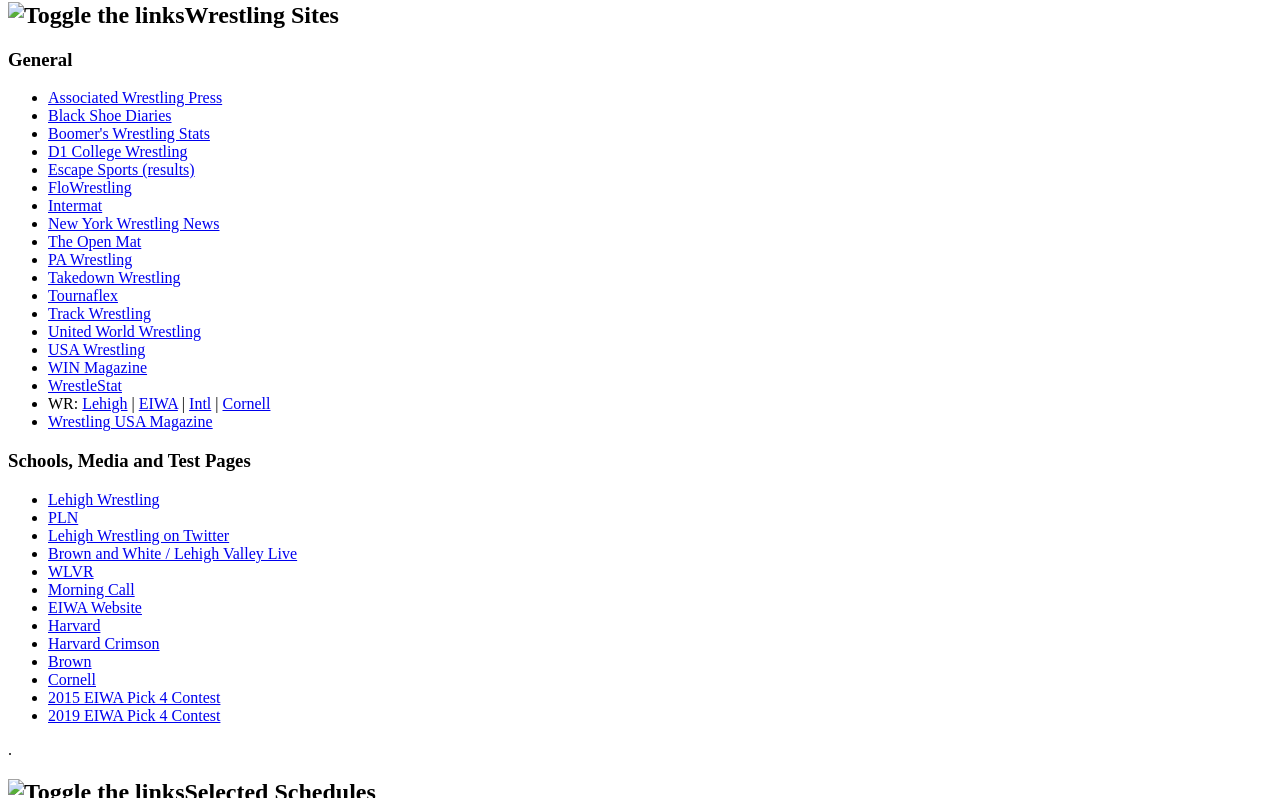
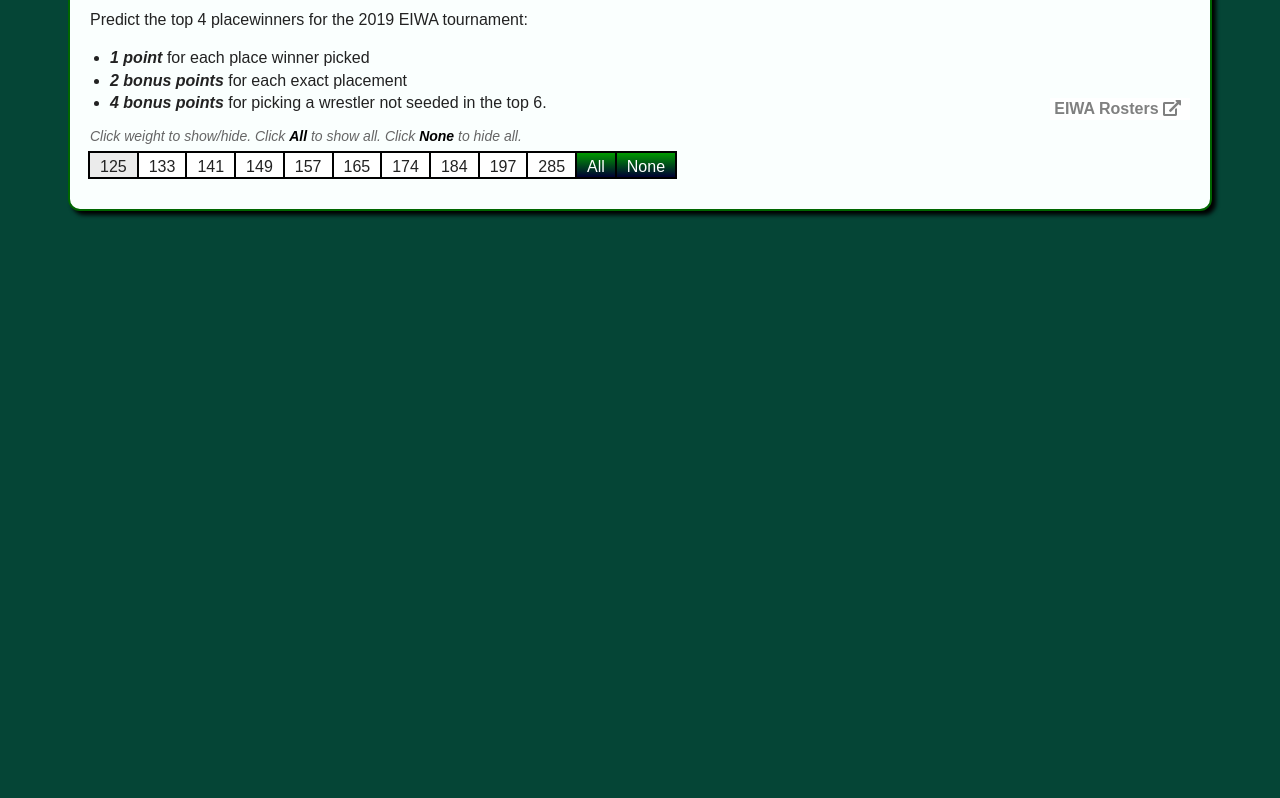
Before and after one commit to williamc8/eiwa_spa, a plain HTML site: page index.htm in a window 1280 px wide. Shown: the part 116-914 px from the top of the page. After the commit the page ends 800 px from the top, so only its background shows below. Drawn offline with Linux system fonts and the light colour scheme; files that its build step writes are made by us from their sources.

Commit message:
Add files via upload

```diff
--- a/index.htm
+++ b/index.htm
@@ -1,153 +1,105 @@
 <!doctype html>
-
-<html lang="en" class="no-js">
+<html lang="en" class="no-js no-store">
 <head>
     <meta charset="utf-8">
-    <title>2018-2019 D1 College Wrestling</title>
-    <link rel="stylesheet" type="text/css" href="css/wrestling_schedule.css">
+    <meta name="viewport" content="width=device-width, initial-scale=1, shrink-to-fit=no">
+    <script type="text/javascript">
+        document.documentElement.className=document.documentElement.className.replace(/\bno-js\b/,'js');
+        if (typeof window.localStorage !== 'undefined') {
+            document.documentElement.className = 'js';
+        }
+    </script>
+    <title>2019 EIWA Pick 4 Contest</title>
+    <link rel="stylesheet" href="https://use.fontawesome.com/releases/v5.4.1/css/all.css" integrity="sha384-5sAR7xN1Nv6T6+dT2mhtzEpVJvfS3NScPQTrOxhwjIuvcA67KV2R5Jz6kr4abQsz" crossorigin="anonymous">
+    <link rel="stylesheet" href="css/normalize.css">
+    <link rel="stylesheet" href="css/eiwa2019.css">
+    <!--[if lt IE 9]>
+        <script src="https://cdnjs.cloudflare.com/ajax/libs/html5shiv/3.7.3/html5shiv.min.js"></script>
+    <![endif]-->
 </head>
 
 <body>
 
-<div id="wrapper">
+    <header id="javascriptWarning">
+        <p>You must enable JavaScript or this page won't work...</p>
+    </header>
 
-    <h1>2018&ndash;2019 D1 College Wrestling </h1>
+    <header id="storageWarning">
+        <p>You can't save picks to your computer using this browser.</p>
+    </header>
 
-    <div id="lastMod"><strong>Ver:</strong>&nbsp;10/16/2018</div>
+    <div id="wrapper">
 
-    <div id="topLinks">
+        <header id="mainHeader">
+            <div id="pastYears">
+                <strong>Previous:</strong>
+                <a class="ext" href="../../2015/eiwa/index.htm">2015</a> |
+                <a class="ext" href="../../2014/layout.htm">2014</a> |
+                <a class="ext" href="http://www.williamc.com/doc/eiwa2013Pick4.php">2013</a> |
+                <a class="ext" href="http://www.williamc.com/doc/eiwa2012Pick4.php">2012</a>
+            </div>
+            <h1>2019 EIWA Pick 4 <span>Contest</span></h1>
+            <a href="https://bubearcats.com/index.aspx?path=wrestling" target="_blank">
+                <div id="logo" title="Go to the Binghamton EIWA site" class="ext"></div>
+            </a>
+            <h2>Seawolf Rules</h2>
+            <div id="rules">
+                <p id="rulesIntro">Predict the top 4 placewinners for the 2019 EIWA tournament:</p>
+                <ul>
+                    <li><em class="noted">1 point</em> for each place winner picked</li>
+                    <li><em class="noted">2 bonus points</em> for each exact placement</li>
+                    <li><em class="noted">4 bonus points</em> for picking a wrestler not seeded in the top 6.</li>
+                </ul>
+            </div>
+            <nav id="eiwaSchools">
+                <h4>EIWA Rosters <i class="fas fa-external-link-alt"></i></h4>
+                <ul>
+                    <li><a href="http://www.aueagles.com/sports/m-wrestl/2018-19/roster" target="_blank">American</a></li>
+                    <li><a href="https://goarmywestpoint.com/roster.aspx?path=wrestling" target="_blank">Army</a></li>
+                    <li><a href="https://bubearcats.com/roster.aspx?path=wrestling" target="_blank">Binghamton</a></li>
+                    <li><a href="https://brownbears.com/roster.aspx?path=wrestling" target="_blank">Brown</a></li>
+                    <li><a href="https://bucknellbison.com/roster.aspx?path=wrestling" target="_blank">Bucknell</a></li>
+                    <li><a href="https://gocolumbialions.com/roster.aspx?roster=366&path=wrestling" target="_blank">Columbia</a></li>
+                    <li><a href="https://cornellbigred.com/roster.aspx?path=wrest&" target="_blank">Cornell</a></li>
+                    <li><a href="" target="_blank"></a>Drexel</li>
+                    <li><a href="" target="_blank"></a>F & M</li>
+                    <li><a href="" target="_blank"></a>Harvard</li>
+                    <li><a href="" target="_blank"></a>Hofstra</li>
+                    <li><a href="https://lehighsports.com/roster.aspx?path=wrestling" target="_blank">Lehigh</a></li>
+                    <li><a href="" target="_blank"></a>Navy</li>
+                    <li><a href="" target="_blank"></a>Penn</li>
+                    <li><a href="https://goprincetontigers.com/roster.aspx?roster=2484&path=wrestling" target="_blank">Princeton</a></li>
+                    <li class="last"><a href="http://www.sacredheartpioneers.com/sports/m-wrestl/2018-19/roster" target="_blank">Sacred Heart</a></li>
+                </ul>
+            </nav>
+        </header>
 
-        <h2><img src="../../img/btn/clr10x2minus.png" class="clrButton" alt="Toggle the links">Wrestling Sites</h2>
+        <p class="navWeightsInfo">Click weight to show/hide. Click <span>All</span> to show all. Click <span>None</span> to hide all.</p>
+        <ul id="navWeights" class="clearfix">
+            <li title="Show/Hide 125 lbs" class="sel">125</li>
+            <li title="Show/Hide 133 lbs">133</li>
+            <li title="Show/Hide 141 lbs">141</li>
+            <li title="Show/Hide 149 lbs">149</li>
+            <li title="Show/Hide 157 lbs">157</li>
+            <li title="Show/Hide 165 lbs">165</li>
+            <li title="Show/Hide 174 lbs">174</li>
+            <li title="Show/Hide 184 lbs">184</li>
+            <li title="Show/Hide 197 lbs">197</li>
+            <li title="Show/Hide 285 lbs">285</li>
+            <li id="selectAll" title="Show All Weight Classes">All</li>
+            <li id="selectNone" title="Hide All Weight Classes">None</li>
+        </ul>
 
-        <div class="topic">
-            <h3>General</h3>
-            <ul>
-                <!--li><a href="http://www.amateurwrestlingphotos.com">Amateur Wrestling Photos</a></li-->
-                <li><a href="http://www.associatedwrestlingpress.com/">Associated Wrestling Press</a></li>
-                <li><a href="http://www.blackshoediaries.com/penn-state-wrestling">Black Shoe Diaries</a></li>
-                <li><a href="http://www.wrestlingstats.com">Boomer's Wrestling Stats</a></li>
-                <li><a href="http://www.d1collegewrestling.net/">D1 College Wrestling</a></li>
-                <li><a href="http://postedresults.escapesports.com/">Escape Sports (results)</a></li>
-                <li><a href="http://www.flowrestling.com">FloWrestling</a></li>
-                <li><a href="http://www.intermatwrestle.com">Intermat</a></li>
-                <li><a href="http://newyorkwrestlingnews.com/">New York Wrestling News</a></li>
-                <!--li><a href="http://www.nwcaonline.com/nwcaonline/results/ColScorebook/WrestlerStatReports.aspx">NWCA Org Stat Tracker</a></li-->
-                <li><a href="http://theopenmat.com">The Open Mat</a></li>
-                <li><a href="http://www.pa-wrestling.com/">PA Wrestling</a></li>
-                <li><a href="http://takedownwrestle.com/">Takedown Wrestling</a></li>
-                <li><a href="http://www.tournaflex.com/splat.asp?target=front.htm">Tournaflex</a></li>
-                <li><a href="http://www.trackwrestling.com">Track Wrestling</a></li>
-                <li><a href="https://unitedworldwrestling.org/">United World Wrestling</a></li>
-                <li><a href="http://www.teamusa.org/usa-wrestling/">USA Wrestling</a></li>
-                <li><a href="http://www.win-magazine.com/v2/">WIN Magazine</a></li>
-                <li><a href="http://www.wrestlestat.com/">WrestleStat</a></li>
-                <li>WR: <a href="http://wrestlingreport.com/current_news/viewforum.php?f=15">Lehigh</a> | <a href="http://wrestlingreport.com/current_news/viewforum.php?f=14">EIWA</a> | <a href="http://wrestlingreport.com/current_news/viewforum.php?f=50">Intl</a> | <a href="http://wrestlingreport.com/current_news/viewforum.php?f=28">Cornell</a></li>
-
-                <li><a href="http://www.wrestlingusa.com/">Wrestling USA Magazine</a></li>
-            </ul>
-        </div>
-
-        <div class="topic">
-            <h3>Schools, Media and Test Pages</h3>
-            <ul>
-                <li><a href="http://www.lehighsports.com/index.aspx?path=wrestling&">Lehigh Wrestling</a></li>
-                <li><a href="http://www.watchstadium.com/network/patriot-league-network/">PLN</a></li>
-                <li><a href="https://twitter.com/LehighWrestling">Lehigh Wrestling on Twitter</a></li>
-                <!--li ><a href="https://groups.yahoo.com/neo/groups/LEHIGH-Wrestling/info">Lehigh Wrestling group on Yahoo</a></li-->
-                <li><a href="http://www.thebrownandwhite.com/">Brown and White / Lehigh Valley Live</a></li>
-                <li><a href="http://www.wlvr.org/">WLVR</a></li>
-                <li><a href="http://www.mcall.com/sports/varsity/">Morning Call</a></li>
-                <li><a href="http://www.eiwawrestling.org/">EIWA Website</a></li>
-                <li><a href="http://gocrimson.com/sports/wrest/index">Harvard</a></li>
-                <li><a href="http://thecrimson.com/tag/Wrestling/">Harvard Crimson</a></li>
-                <li><a href="https://brownbears.com/index.aspx?path=wrestling">Brown</a></li>
-                <li><a href="http://cornellbigred.com/schedule.aspx?path=wrest&amp;">Cornell</a></li>
-                <!-- >li><a href="http://williamc.com/doc/wrestling/wrestling_matchup.php">Match-ups template</a>  | <a href="../2015/matchup.htm">new (wip)</a></li-->
-                <li><a href="../2015/eiwa/index.htm">2015 EIWA Pick 4 Contest</a></li>
-                <li><a href="eiwa/index.htm">2019 EIWA Pick 4 Contest</a></li>
-            </ul>
-        </div>
+        <div id="allWeights" class="clearfix"></div>
 
     </div>
 
-    <p class="superClear">.</p>
+    <div id="horiz-1"></div>
 
-    <div id="schedules">
-
-        <h2><img src="../../img/btn/clr10x2plus.png" class="clrButton" alt="Toggle the links">Selected Schedules</h2>
-
-        <div class="topic startHidden">
-            <ul>
-                <li><a href="https://goarmywestpoint.com/index.aspx?path=wrestling">Army</a></li>
-                <li><a href="https://bubearcats.com/index.aspx?path=wrestling">Binghamton</a></li>
-                <li><a href="http://www.gocolumbialions.com/SportSelect.dbml?DB_OEM_ID=9600&amp;SPID=3876&amp;SPSID=43591">Columbia</a></li>
-            </ul>
-        </div>
-
-        <div class="topic startHidden">
-            <ul>
-                <li></li>
-            </ul>
-        </div>
-
-        <p class="superClear">.</p>
-
-    </div>
-
-    <p id="rankings">NCAA D1 Rankings:
-        <a class="ext" href="http://www.themat.com/section.php?section_id=5&page=college_d1">TheMat.com</a> |
-        <a class="ext" href="http://www.ncaa.com/content/di-wrestling-coaches-panel-rankings">Coaches Ranking</a>
-    </p>
-
-</div>
-
-<script>
-(function(global) {
-    var BLOCK = 'block',
-        NONE = 'none',
-        bdy = document.getElementsByTagName('body')[0],
-        lnks = document.getElementsByTagName('a'),
-        btn = document.getElementsByClassName('clrButton'),                         // the toggle buttons
-        topL = document.getElementById('topLinks').getElementsByTagName('div'),     // 2 floating divs
-        schL = document.getElementById('schedules').getElementsByTagName('div'),    // 2 floating divs
-        init = function() {
-            var i = 0,
-                len = lnks.length;
-            for(; i < len; i++) {
-                if (lnks[i].href.match(/http/)) {
-                    lnks[i].setAttribute('target', '_blank');
-                }
-            }
-            for (i = 0, len = btn.length; i < len; i++) {
-                btn[i].addEventListener('click', function() {
-                    var sDivs;
-                    if (this === btn[0]) {
-                        sDivs = topL;
-                    } else if (this === btn[1]) {
-                        sDivs = schL;
-                    }
-                    if (sDivs[0].style.display != BLOCK) {
-                        sDivs[0].style.display = BLOCK;
-                        sDivs[1].style.display = BLOCK;
-                        this.src = "../../img/btn/clr10x2minus.png";
-                    } else {
-                        sDivs[0].style.display = NONE;
-                        sDivs[1].style.display = NONE;
-                        this.src = "../../img/btn/clr10x2plus.png";
-                    }
-                });
-            }
-            // set the starting display styles explicitly
-            for (i = 0; i < topL.length; i++) {
-                topL[i].style.display = BLOCK;
-            }
-            for (i = 0; i < schL.length; i++) {
-                schL[i].style.display = NONE;
-            }
-        };
-    bdy.addEventListener('load', init());
-})(this);
-</script>
+    <script src="js/utility.js"></script>
+    <script src="js/model.js"></script>
+    <script src="js/entries.js"></script>
+    <script src="js/eiwa2019.js"></script>
 
 </body>
 
```
